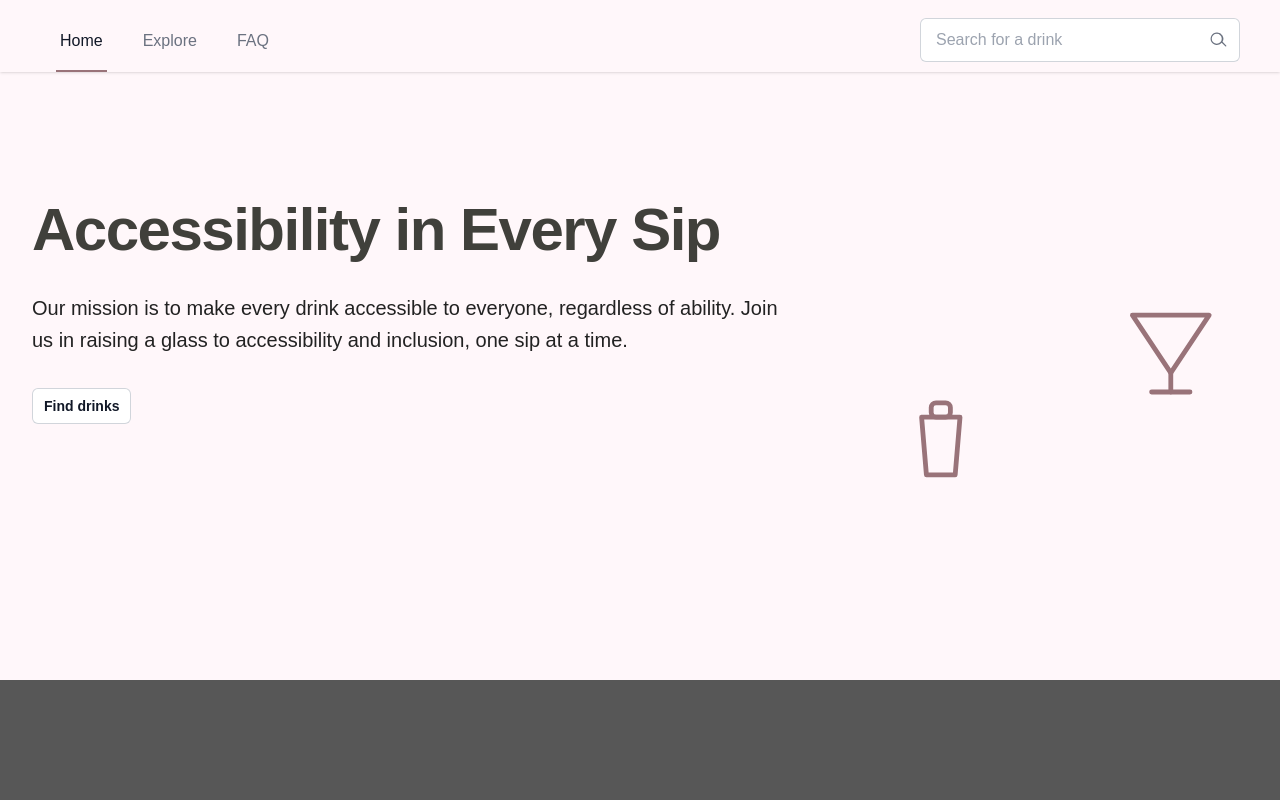
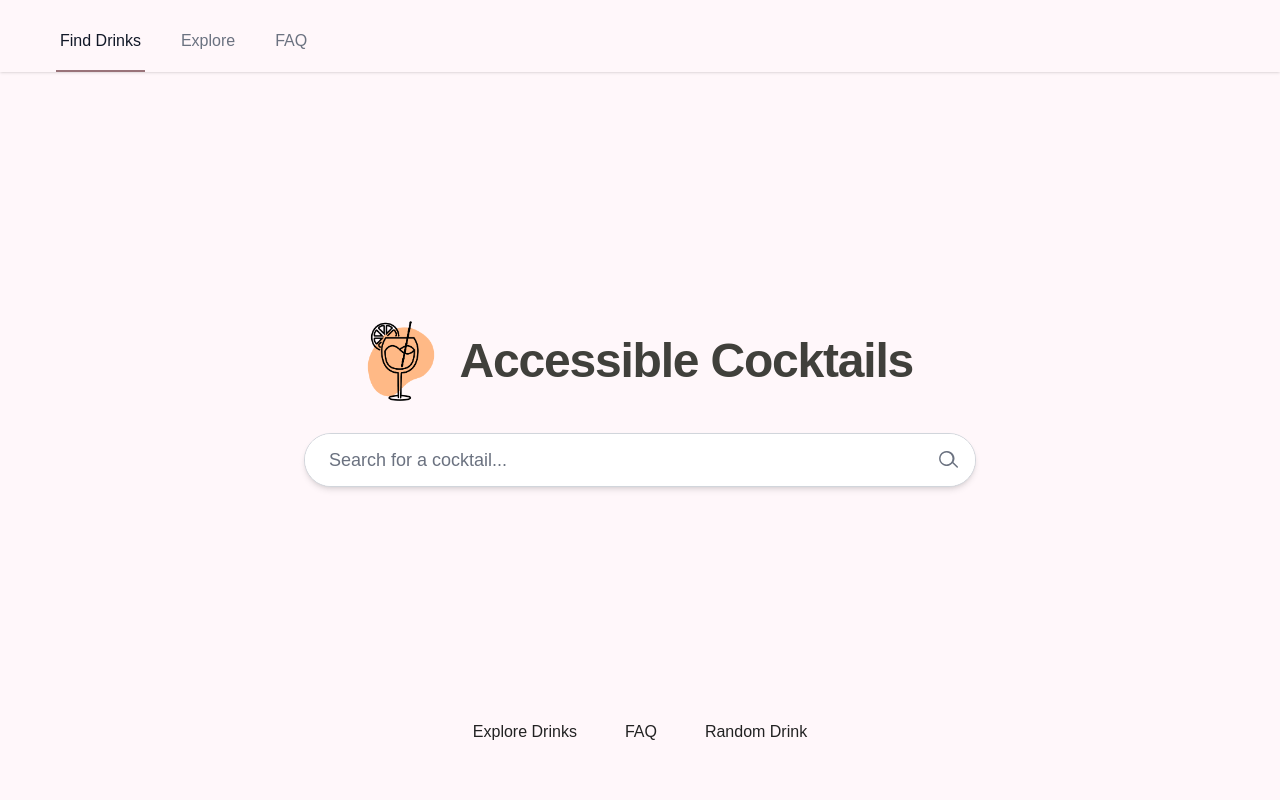
Before and after one commit to andreroxhage/accessible-drinks, a Next.js app: page / in a window 1280 px wide. Shown: the top 800 px of the page. Built offline with nearby package versions, Linux system fonts and the light colour scheme.

Commit message:
Fixing build issues and new first page layout

```diff
--- a/src/app/components/Footer.tsx
+++ b/src/app/components/Footer.tsx
@@ -48,7 +48,7 @@ export default function Footer() {
                 <h3 className="text-base font-semibold leading-6 text-white">
                   Navigation
                 </h3>
-                <ul role="list" className="mt-6 space-y-4">
+                <ul className="mt-6 space-y-4" role="navigation">
                   {navigation.solutions.map(item => (
                     <li key={item.name}>
                       <a
@@ -73,7 +73,6 @@ export default function Footer() {
                       href="https://www.thecocktaildb.com/"
                       target="_blank"
                       rel="noopener noreferrer"
-                      tabIndex={+1} // Ensure the next tab is the navbar
                       aria-label="TheCocktailDB API - External Link"
                       className="text-secondary-orange-ligher hover:text-secondary-orange underline"
                     >
--- a/src/app/components/NavBar.tsx
+++ b/src/app/components/NavBar.tsx
@@ -10,7 +10,7 @@ import { usePathname, useRouter } from 'next/navigation';
 import { useState } from 'react';
 
 const navItems = [
-  { label: 'Home', href: '/', current: true },
+  { label: 'Find Drinks', href: '/', current: true },
   { label: 'Explore', href: '/explore', current: false },
   { label: 'FAQ', href: '/faq', current: false },
 ];
@@ -45,7 +45,9 @@ export default function ResponsiveHeader() {
       <div className="relative w-100 px-3 py-1">
         <a
           href="#main-content"
+          id="top-focusable"
           className="absolute p-4 text-black bg-white m-2 sr-only focus:not-sr-only"
+          tabIndex={0}
         >
           Skip to Main Content
         </a>
@@ -76,6 +78,7 @@ export default function ResponsiveHeader() {
             </div>
           </div>
           <div className="flex flex-1 items-center justify-center px-2 lg:ml-6 lg:justify-end">
+            {pathname !== '/' && (
               <div
                 className="w-full max-w-lg lg:max-w-xs"
                 role="search"
@@ -120,6 +123,7 @@ export default function ResponsiveHeader() {
                   </div>
                 </form>
               </div>
+            )}
           </div>
           <div className="flex items-center lg:hidden">
             {/* Mobile menu button */}
--- a/src/app/components/RecentDrinksRow.tsx
+++ b/src/app/components/RecentDrinksRow.tsx
@@ -69,7 +69,7 @@ export default function RecentDrinksRow() {
                     alt="" // Moving descriptive text to aria-label
                     width={100}
                     height={100}
-                    className="w-full rounded-lg object-cover transition-transform group-hover:scale-105 group-focus:scale-105"
+                    className="w-full rounded-lg object-cover transition-transform group-hover:scale-105 group-focus:scale-105 shadow-md"
                   />
                   <div className="sr-only">
                     {drink.strAlcoholic} {drink.strCategory} cocktail
--- a/src/app/components/SearchResults.tsx
+++ b/src/app/components/SearchResults.tsx
@@ -51,7 +51,7 @@ const SearchResult: React.FC<SearchResultProps> = ({ drinks, searchQuery }) => {
                     sizes="(max-width: 768px) 100vw, (max-width: 1200px) 50vw, 33vw"
                     fill
                     priority={index < 4}
-                    className="object-cover group-hover:opacity-75 transition-opacity"
+                    className="object-cover transition shadow-md group-hover:scale-105"
                   />
                 </div>
 
--- a/src/app/components/SingleDrink.tsx
+++ b/src/app/components/SingleDrink.tsx
@@ -98,7 +98,7 @@ export default function SingleDrink({ drink }: { drink: Drink }) {
           </figure>
 
           {/* Recipe Details Section */}
-          <div className="lg:col-span-1 p-6 rounded-lg bg-white border border-secondary-pink-darker shadow-sm">
+          <div className="lg:col-span-1 p-6 rounded-lg bg-white border border-secondary-pink-darker shadow-md">
             {/* Drink Characteristics */}
             <section
               aria-labelledby="characteristics-heading"
--- a/src/app/explore/page.tsx
+++ b/src/app/explore/page.tsx
@@ -160,19 +160,17 @@ export default function ExplorePage({
   }
 
   return (
-    <main
-      id="main-content"
-      className="container mx-auto px-6 py-16 sm:py-12 lg:px-8 lg:py-16 min-h-screen"
-    >
+    <main className="container mx-auto px-6 py-16 sm:py-12 lg:px-8 lg:py-16 min-h-screen">
       <div className="flex items-baseline justify-between border-b border-gray-200 pb-6">
-        <h1 className="text-4xl font-bold tracking-tight text-gray-900">
-          Explore drinks!
+        <h1 className="text-4xl font-bold tracking-tight text-header">
+          Explore Drinks ingredients or categories
         </h1>
       </div>
 
       <section className="grid grid-cols-1 gap-x-8 gap-y-10 lg:grid-cols-4 pt-6">
         {/* Filters */}
         <form
+          id="main-content"
           className="col-span-4 lg:col-span-1"
           role="search"
           aria-label="Filter drinks"
--- a/src/app/faq/page.tsx
+++ b/src/app/faq/page.tsx
@@ -14,7 +14,7 @@ export default function Categories() {
           {/* Page Header Section */}
           <div className="mb-12 md:mb-16 flex flex-col sm:flex-row sm:items-center gap-6">
             <div>
-              <h1 className="text-4xl text-header sm:text-5xl lg:text-6xl font-semibold tracking-tight mb-4 sm:mb-8">
+              <h1 className="text-3xl sm:text-4xl lg:text-5xl text-header font-semibold tracking-tight mb-4 sm:mb-8">
                 Frequently Asked Questions
               </h1>
 
--- a/src/app/page.tsx
+++ b/src/app/page.tsx
@@ -1,72 +1,140 @@
+'use client';
+
+import React, { useState } from 'react';
+import { useRouter } from 'next/navigation';
 import Link from 'next/link';
-import React from 'react';
+import Image from 'next/image';
+import singleDrinkLoader from './utils/singleDrinkLoader';
 
 export default function Home() {
+  const [searchQuery, setSearchQuery] = useState('');
+  const [isLoading, setIsLoading] = useState(false);
+  const router = useRouter();
+
+  const handleSubmit = (e: React.FormEvent) => {
+    if (searchQuery.trim() === '') return;
+    e.preventDefault();
+    setIsLoading(true);
+    try {
+      router.push(`/search-results/${encodeURIComponent(searchQuery)}`);
+    } catch (error) {
+      console.error(error, 'An error occurred. Please try again.');
+    } finally {
+      setIsLoading(false);
+    }
+  };
+
+  const handleRandomDrink = async () => {
+    setIsLoading(true);
+    try {
+      const randomDrink = await singleDrinkLoader('random');
+      if (randomDrink) {
+        router.push(`/search-results/drink/${randomDrink.idDrink}`);
+      }
+    } catch (error) {
+      console.error('Error fetching random drink', error);
+    } finally {
+      setIsLoading(false);
+    }
+  };
   return (
     <main
-      id="main-content"
       aria-labelledby="page-title"
-      className="container mx-auto px-6 py-16 sm:py-24 lg:px-8 lg:py-32"
+      className="container mx-auto px-6 py-8 sm:py-16 lg:px-8 min-h-[calc(100vh-4rem)] flex flex-col"
     >
-      <div className=" grid grid-cols-1 lg:grid-cols-12 justify-between items-start gap-8 ">
-        {/* Content Section - 2/3 width (8 columns) */}
-        <div className="flex flex-col items-start justify-start lg:col-span-8">
+      {/* Top Section: Centered Content in Upside-Down T Layout */}
+      <div className="flex-grow flex flex-col justify-center items-center text-center z-10 relative">
+        {/* Header and Mission Statement */}
+        <div className="max-w-2xl gap-6 flex flex-row items-center justify-center text-center mb-8">
+          <Image
+            src="/drinklogo.png"
+            alt="Company name"
+            width={36}
+            height={36}
+            className="h-20 w-auto"
+            priority
+          />
           <h1
             id="page-title"
-            className="text-4xl sm:text-5xl lg:text-6xl text-header font-semibold tracking-tight"
+            className="text-3xl sm:text-4xl lg:text-5xl text-header font-semibold tracking-tight align-middle"
           >
-            Accessibility in Every Sip
+            Accessible Cocktails
           </h1>
-          <p
-            id="mission-description"
-            className="mt-8 text-pretty text-body text-base sm:text-lg lg:text-xl/8 font-medium max-w-3xl"
-          >
-            Our mission is to make every drink accessible to everyone,
-            regardless of ability. Join us in raising a glass to accessibility
-            and inclusion, one sip at a time.
-          </p>
+        </div>
+
+        {/* Search Container */}
+        <div
+          className="w-full max-w-2xl"
+          role="search"
+          aria-label="Cocktail Search"
+        >
+          <form onSubmit={handleSubmit} className="relative">
+            <div className="flex items-center rounded-full border border-gray-300 bg-white shadow-md focus-within:ring-2 focus-within:ring-primary-pink-darker">
+              <label htmlFor="homepage-search" className="sr-only">
+                Search for a drink
+              </label>
+              <input
+                id="main-content"
+                type="text"
+                value={searchQuery}
+                onChange={e => setSearchQuery(e.target.value)}
+                placeholder="Search for a cocktail..."
+                className="w-full py-3 px-6 text-lg rounded-full border-none focus:outline-none"
+                aria-controls="search-results"
+                aria-describedby="search-description"
+                autoComplete="off"
+              />
+              <button
+                type="button"
+                onClick={handleSubmit}
+                className="absolute right-2 top-1/2 -translate-y-1/2 p-2 rounded-full bg-primary-pink-darker text-gray-500 hover:bg-primary-pink transition-colors"
+                aria-label="Search"
+              >
+                <svg
+                  xmlns="http://www.w3.org/2000/svg"
+                  viewBox="0 0 24 24"
+                  fill="currentColor"
+                  className="w-6 h-6 "
+                >
+                  <path
+                    fillRule="evenodd"
+                    d="M10.5 3a7.5 7.5 0 105.904 12.258l4.348 4.349a.75.75 0 001.06-1.061l-4.348-4.348A7.5 7.5 0 0010.5 3zm0 1.5a6 6 0 100 12 6 6 0 000-12z"
+                    clipRule="evenodd"
+                  />
+                </svg>
+              </button>
+            </div>
+          </form>
+        </div>
+      </div>
+
+      {/* Bottom Section: Optional Navigation or Additional Content */}
+      <footer className="mt-12 text-center z-10 relative">
+        <nav aria-label="Quick Links" className="flex justify-center gap-12">
           <Link
             href="/explore"
-            className="my-8 inline-flex items-center rounded-md bg-white px-3 py-2 text-sm font-semibold text-gray-900 ring-1 ring-inset ring-gray-300 hover:bg-gray-50 focus:outline-none focus:ring-2 focus:ring-blue-500 focus:ring-offset-2"
-            aria-label="Explore drinks"
+            className="text-body hover:text-primary-pink-darker transition-colors"
+            aria-label="Explore drinks by ingredients or categories"
           >
-            Find drinks
+            Explore Drinks
           </Link>
-        </div>
-
-        {/* SVG  */}
-        <div className="lg:col-span-4 relative h-24 md:h-64 my-12">
-          <svg
-            aria-label="Accessibility Icon: Adaptive Drinking Glass"
-            xmlns="http://www.w3.org/2000/svg"
-            className="absolute bottom-0 left-0 w-2/5 md:w-1/2 lg:w-2/5 h-auto text-secondary-pink-darker"
-            viewBox="0 0 64 64"
-            fill="none"
-            stroke="currentColor"
-            strokeWidth="2"
-            strokeLinecap="round"
-            strokeLinejoin="round"
+          <Link
+            href="/faq"
+            className="text-body hover:text-primary-pink-darker transition-colors"
+            aria-label="Frequently Asked Questions"
           >
-            <path d="M24 28 L40 28 L38 52 L26 52 Z" />
-            <rect x="28" y="22" width="8" height="6" rx="2" />
-          </svg>
-          <svg
-            aria-label="Accessibility Icon: Inclusive Drink Design"
-            xmlns="http://www.w3.org/2000/svg"
-            className="absolute top-0 right-0 w-2/5 md:w-1/2 lg:w-2/5 h-auto text-secondary-pink-darker"
-            viewBox="0 0 64 64"
-            fill="none"
-            stroke="currentColor"
-            strokeWidth="2"
-            strokeLinecap="round"
-            strokeLinejoin="round"
+            FAQ
+          </Link>
+          <Link
+            onClick={handleRandomDrink}
+            href={`/search-results/drink/random`}
+            className="text-body hover:text-primary-pink-darker transition-colors"
+            aria-label="Get a random drink suggestion"
           >
-            <path d="M16 28 L32 52 L48 28 Z" />
-            <line x1="32" y1="52" x2="32" y2="60" />
-            <line x1="24" y1="60" x2="40" y2="60" />
-          </svg>
-        </div>
-      </div>
+            Random Drink
+          </Link>
+        </nav>
+      </footer>
     </main>
   );
 }
--- a/src/app/search-results/[searchQuery]/page.tsx
+++ b/src/app/search-results/[searchQuery]/page.tsx
@@ -62,7 +62,9 @@ export default function SearchResultsPage({
         const result = await searchLoader(searchQuery);
 
         if (result.length === 0) {
-          setError(`No results found for "${searchQuery}"`);
+          setError(
+            `No results found for ${decodeURIComponent(searchQuery.toString())}`
+          );
         } else if (result.length > 0) {
           setSearchResult(result);
           setFilteredResult(result);
--- a/src/app/search-results/drink/[id]/page.tsx
+++ b/src/app/search-results/drink/[id]/page.tsx
@@ -4,13 +4,15 @@ import SingleDrink from '@/app/components/SingleDrink';
 export default async function SingleDrinkPage({
   params,
 }: {
-  params: { id: string };
+  params: Promise<{ id: string }>;
 }) {
-  const drink = await singleDrinkLoader(params.id);
+  const resolvedParams = await params;
+  const { id } = resolvedParams;
+  const drink = await singleDrinkLoader(id);
 
   if (!drink) {
     return <div>Drink not found</div>;
-  } else {
-    return <SingleDrink drink={drink} />;
   }
+
+  return <SingleDrink drink={drink} />;
 }
--- a/src/app/utils/searchLoader.tsx
+++ b/src/app/utils/searchLoader.tsx
@@ -1,4 +1,3 @@
-'use client';
 import { Drink } from '../types';
 import { getCachedSearchResults, setCachedSearchResults } from './cache';
 import fetchJson from './fetchJson';
```
Also changed, not shown: src/app/components/Carousel.tsx (deleted, +0 -27 lines). Lines whose indentation alone changed are shown as unchanged.
